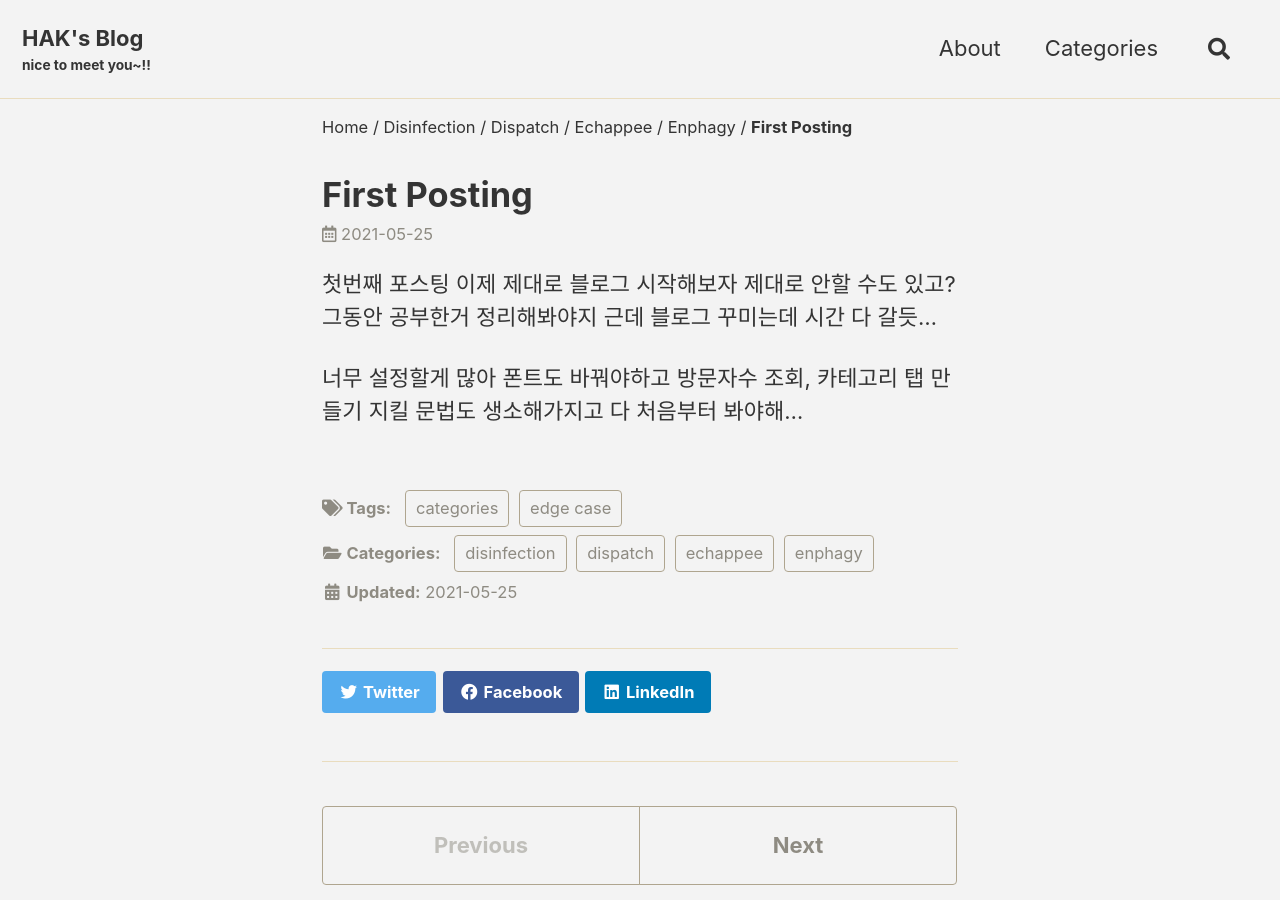
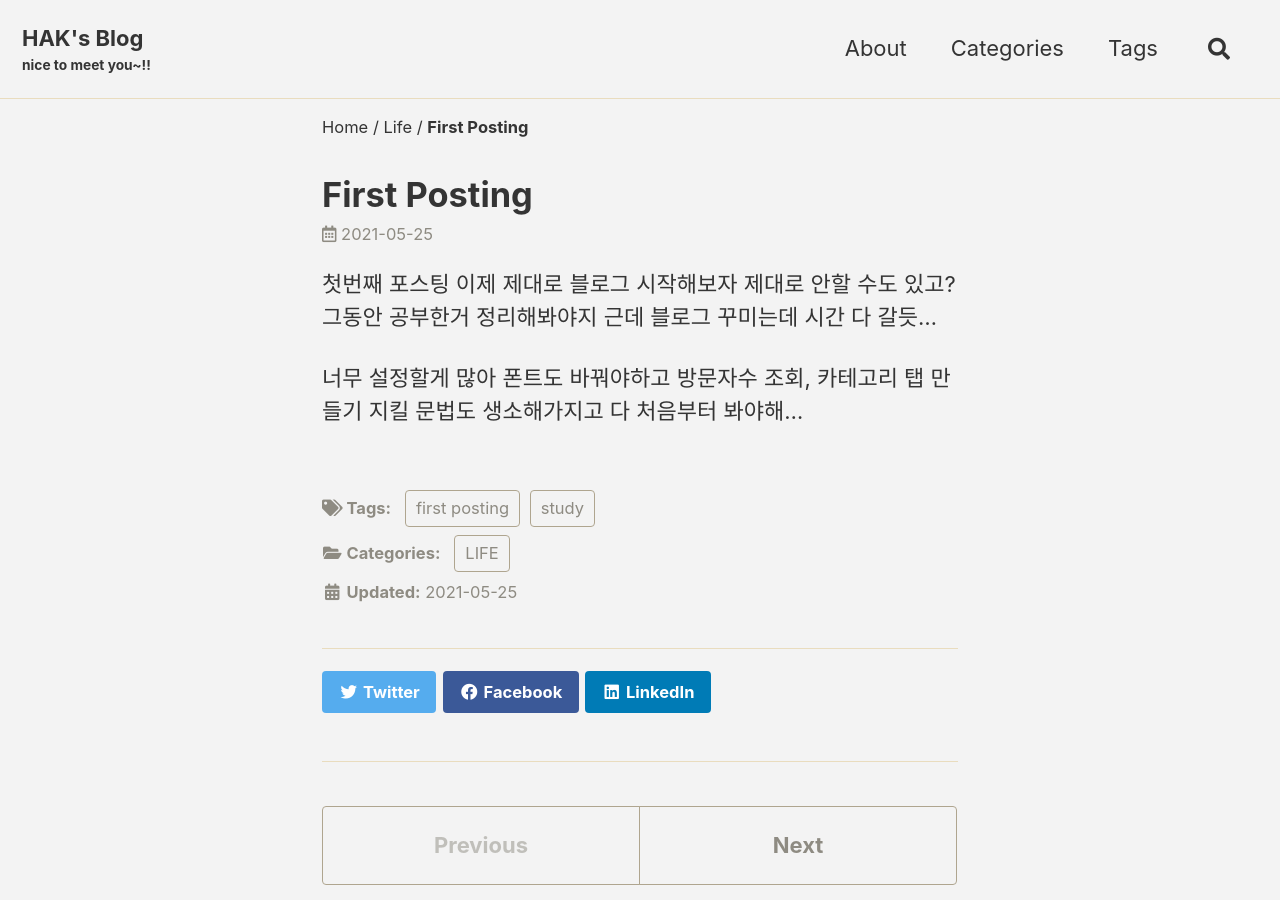
Before and after one commit to easyhak/easyhak.github.io, a Jekyll site: the page built from _posts/2021-05-25-first post.md, in a window 1280 px wide and 900 px high. Built offline with Jekyll 4.4.1, drawn with Linux system fonts in a browser that asks for light colours; cached includes are drawn as plain includes; comment, search, counter and statistics services are not loaded.

```diff
--- a/_data/navigation.yml
+++ b/_data/navigation.yml
@@ -6,12 +6,13 @@ main:
     url: https://mmistakes.github.io/minimal-mistakes/about/
   - title: "Categories"
     url: /categories/
+  - title: "Tags"
+    url: /tags/
   # - title: "Sitemap"
   #  url: /sitemap/
   # - title: "Posts"
   #  url: /year-archive/
-  # - title: "Tags"
-  #  url: /tags/
+
   # - title: "Pages"
   #  url: /page-archive/
   # - title: "Collections"
--- a/_posts/2021-05-25-first post.md
+++ b/_posts/2021-05-25-first post.md
@@ -1,13 +1,10 @@
 ---
 title: "First Posting"
 categories:
-  - disinfection
-  - dispatch
-  - echappee
-  - enphagy
+  - LIFE
 tags:
-  - categories
-  - edge case
+  - first posting
+  - study
 ---
 첫번째 포스팅
 이제 제대로 블로그 시작해보자
--- a/_posts/2022-05-25-What is JPA.md
+++ b/_posts/2022-05-25-What is JPA.md
@@ -1,13 +1,11 @@
 ---
 title: "JPA란?"
 categories:
-  - disinfection
-  - dispatch
-  - echappee
-  - enphagy
+  - JPA
 tags:
-  - categories
-  - edge case
+  - [study, java]
+toc: true
+toc_sticky: true
 ---
 ## JPA(Java Persistenc API)
 - Java Persistence API
```
Also changed, not shown: _pages/404.md (added, +12 -0 lines), _pages/category-archive.md (added, +7 -0 lines), _pages/tag-archive.md (added, +7 -0 lines), assets/images/404.jpg (added).
